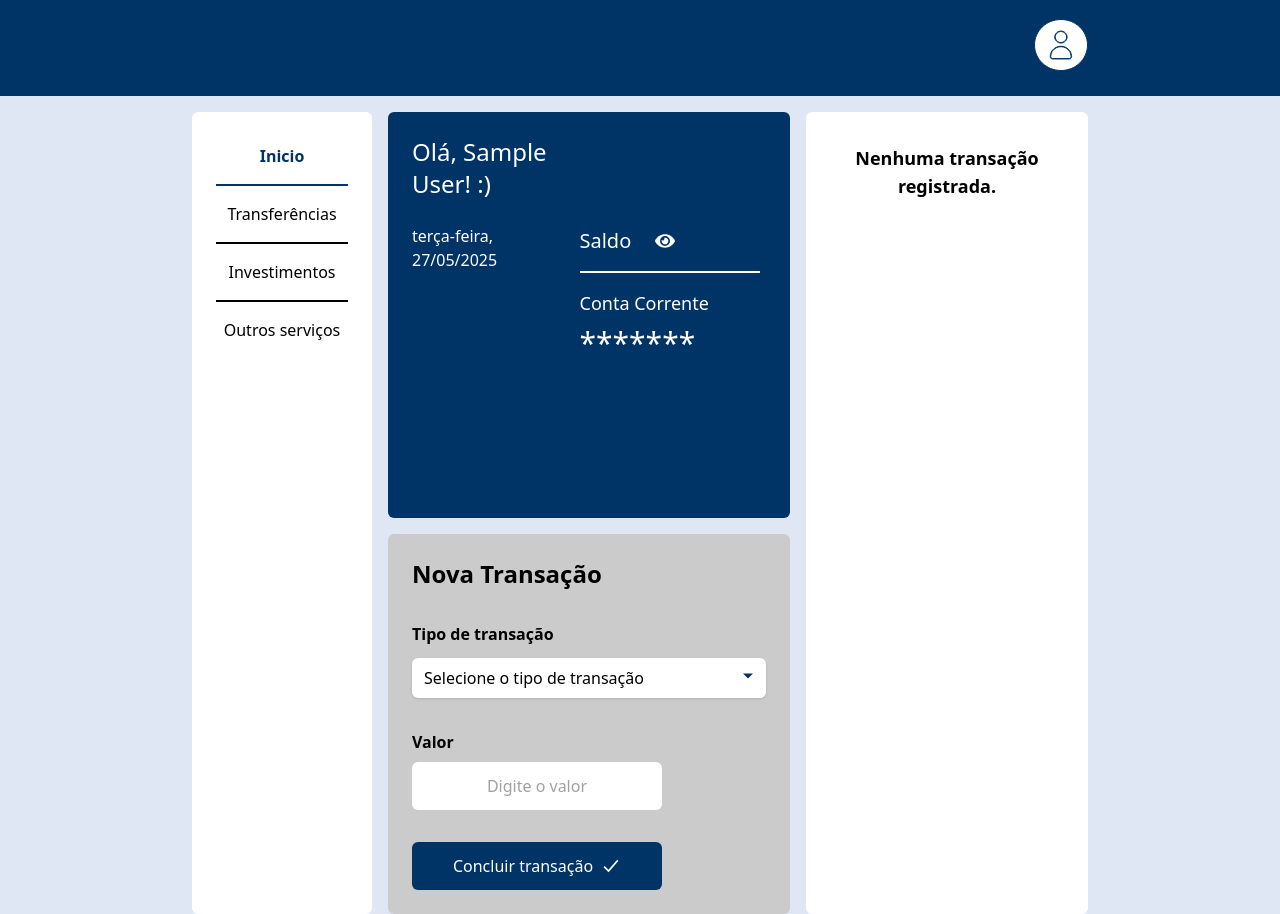
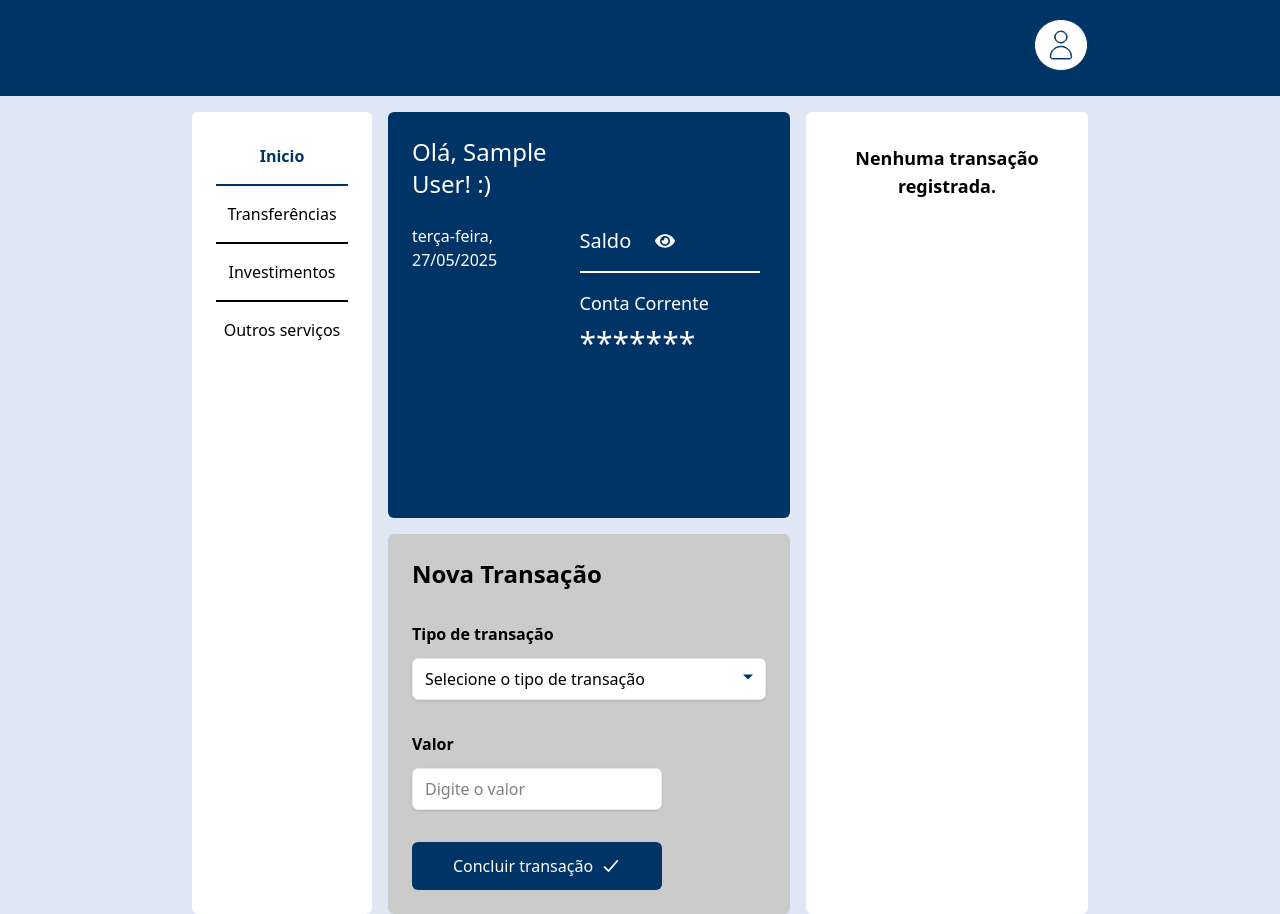
Before and after one commit to FIAP-GRUPO-7/tech-challenge, a Next.js app: page /home in a window 1280 px wide. Built offline with nearby package versions, Linux system fonts and the light colour scheme; sample sign-in values are in the browser's storage.

Commit message:
feat: Ajustando tratamento de erro

```diff
--- a/src/components/TransactionForm.tsx
+++ b/src/components/TransactionForm.tsx
@@ -11,6 +11,10 @@ import { Tooltip } from "react-tooltip";
 export default function TransactionForm() {
   const [type, setType] = useState("");
   const [value, setValue] = useState("");
+  const [errors, setErrors] = useState({
+    type: "",
+    value: "",
+  });
   const transactionTypes = useSelector(
     (state: AppState) => state.transactionsTypes.types
   );
@@ -22,16 +26,30 @@ export default function TransactionForm() {
     e.preventDefault();
 
     if (!type || !value) {
-      alert("Preencha todos os campos.");
+      const newErrors = {
+        type: !type ? "Tipo de transação é obrigatório." : "",
+        value: !value ? "Valor é obrigatório." : "",
+      };
+      setErrors(newErrors);
       return;
     }
 
     const valorNumerico = parseFloat(value.replace(",", "."));
 
     if (isNaN(valorNumerico) || valorNumerico <= 0) {
-      alert("Digite um valor válido.");
+      const newErrors = {
+        type: "",
+        value: "Digite um valor válido.",
+      };
+      setErrors(newErrors);
       return;
     }
+
+    const newErrors = {
+        type: "",
+        value: "",
+    };
+    setErrors(newErrors);
 
     const isSaida = type === "Saque" || type === "Transferência";
 
@@ -68,7 +86,9 @@ export default function TransactionForm() {
                 id="transaction-type"
                 value={type}
                 onChange={(e) => setType(e.target.value)}
-                className={`appearance-none mt-1 w-full px-3 py-2 rounded-md shadow-sm focus:border focus:outline-none focus:ring-blue-500 focus:border-blue-500 bg-white `}
+                className={`appearance-none mt-1 w-full px-3 py-2 border rounded-md shadow-sm focus:border focus:outline-none focus:ring-blue-500 focus:border-blue-500 bg-white ${
+                  errors.type ? "border-erro" : "border-cinza-claro"
+                }`}
                 aria-required="true"
               >
                 <option value="">Selecione o tipo de transação</option>
@@ -82,6 +102,9 @@ export default function TransactionForm() {
                 <IoMdArrowDropdown size={20} className="fill-azul-escuro" />
               </div>
             </div>
+            {errors.type && (
+                <p className="text-erro text-xs mt-1">{errors.type}</p>
+            )}
           </div>
 
           <div className="flex flex-col gap-2 max-w-[250px]">
@@ -94,10 +117,14 @@ export default function TransactionForm() {
               inputMode="decimal"
               value={value}
               onChange={(e) => setValue(e.target.value)}
-              className="bg-white w-full h-[48px] rounded-md px-4 text-center text-text-field focus:border focus:outline-none focus:ring-blue-500 focus:border-blue-500"
+              className={`mt-1 w-full px-3 py-2 border rounded-md shadow-sm focus:outline-none focus:ring-blue-500 focus:border-blue-500 bg-white ${
+                errors.value ? "border-erro" : "border-cinza-claro"}`}
               placeholder="Digite o valor"
               aria-required="true"
             />
+            {errors.value && (
+                <p className="text-erro text-xs mt-1">{errors.value}</p>
+            )}
           </div>
 
           <Button
```
